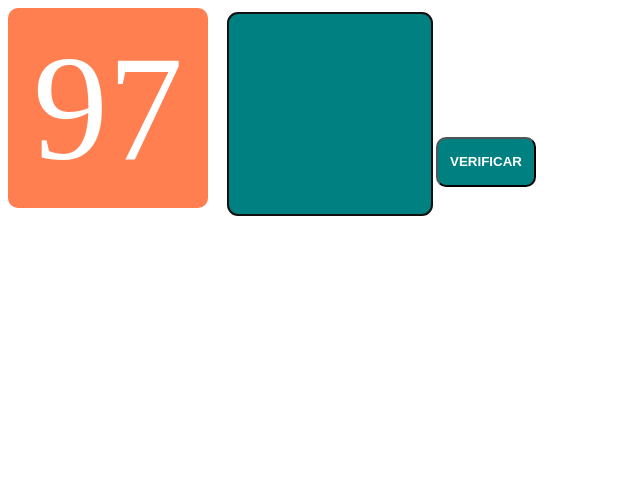
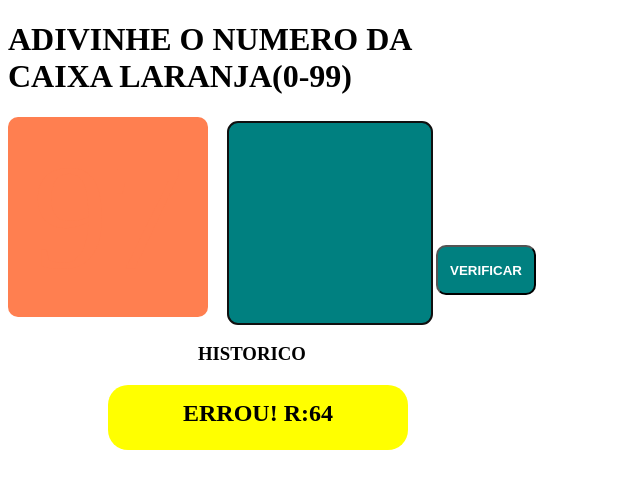
Before and after one commit to paichato/modulogit, a plain HTML site: page index.html in a window 1280 px wide. Both pictures are taken after a click on the button "VERIFICAR". Shown: the whole page, without its empty margins (0-640 px from the left). Drawn offline with Linux system fonts and the light colour scheme.

Commit message:
aplicando styles e melhorando a UI e UX

```diff
--- a/index.html
+++ b/index.html
@@ -19,10 +19,11 @@
 
     </div>
     <button onclick="this.innerHTML=prompt('Qual he o botao')""> Botao</button> -->
-
+<h1>ADIVINHE O NUMERO DA <br>CAIXA LARANJA(0-99)</h1>
     <div id="n1">0</div>
     <input type="text" id="n2" autofocus />
-    <button onclick="verificar()">VERIFICAR</button>
+    <button onclick="verificar()" onmouseover="" class="bt1">VERIFICAR</button>
+    <h3>HISTORICO</h3>
 
 
 </body>
--- a/styles.css
+++ b/styles.css
@@ -4,7 +4,7 @@
     height: 200px;
     border: 0px;
     border-radius: 10px;
-    color: white;
+    color: coral;
     background-color: coral;
     font-size: 150px;
     text-align: center;
@@ -40,5 +40,42 @@ button {
     font-weight: bold;
     background-color: teal;
     color: white;
-    margin-bottom: 500px;
+
 }
+
+.bt1:hover {
+    background-color: #06303a;
+}
+
+#n2:hover {
+    background-color: #06303a;
+}
+
+#n1:hover {
+    color: rgba(255, 255, 255, 0.158);
+}
+
+h2 {
+    /* position: absolute; */
+    background-color: pink;
+    border-radius: 20px;
+    width: 300px;
+    height: 50px;
+    text-align: center;
+    padding-top: 15px;
+
+}
+
+.errou {
+    margin-left: 100px;
+    background-color: yellow;
+    border-radius: 20px;
+    width: 300px;
+    height: 50px;
+    text-align: center;
+    padding-top: 15px;
+}
+
+h3 {
+    margin-left: 190px;
+}
--- a/teste.js
+++ b/teste.js
@@ -1,3 +1,4 @@
+
 function verificar() {
 
     console.log("true")
@@ -7,9 +8,16 @@ function verificar() {
 
     Math.random(n1);
     if (n1 === n2) {
-        alert("Acertou!");
+
+        var resultado=document.createElement("h2");
+        resultado.innerText="ACERTOU!";
+        document.body.appendChild(resultado);
     } else {
-        alert("Errou!");
+
+        var resultado=document.createElement("h2");
+        resultado.innerText="ERROU!"+" R:"+n1;
+        resultado.className="errou";
+        document.body.appendChild(resultado);
     }
     resetar();
 }
```
